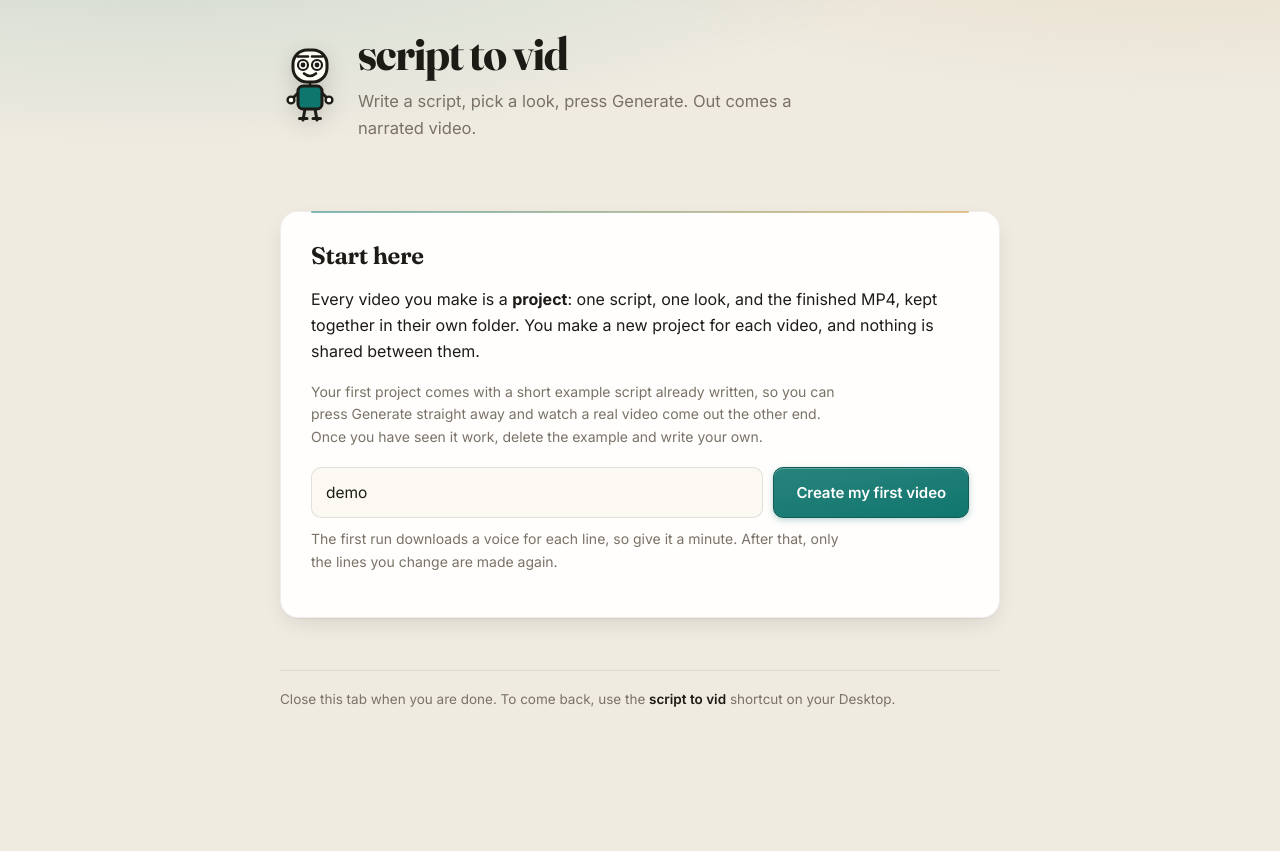
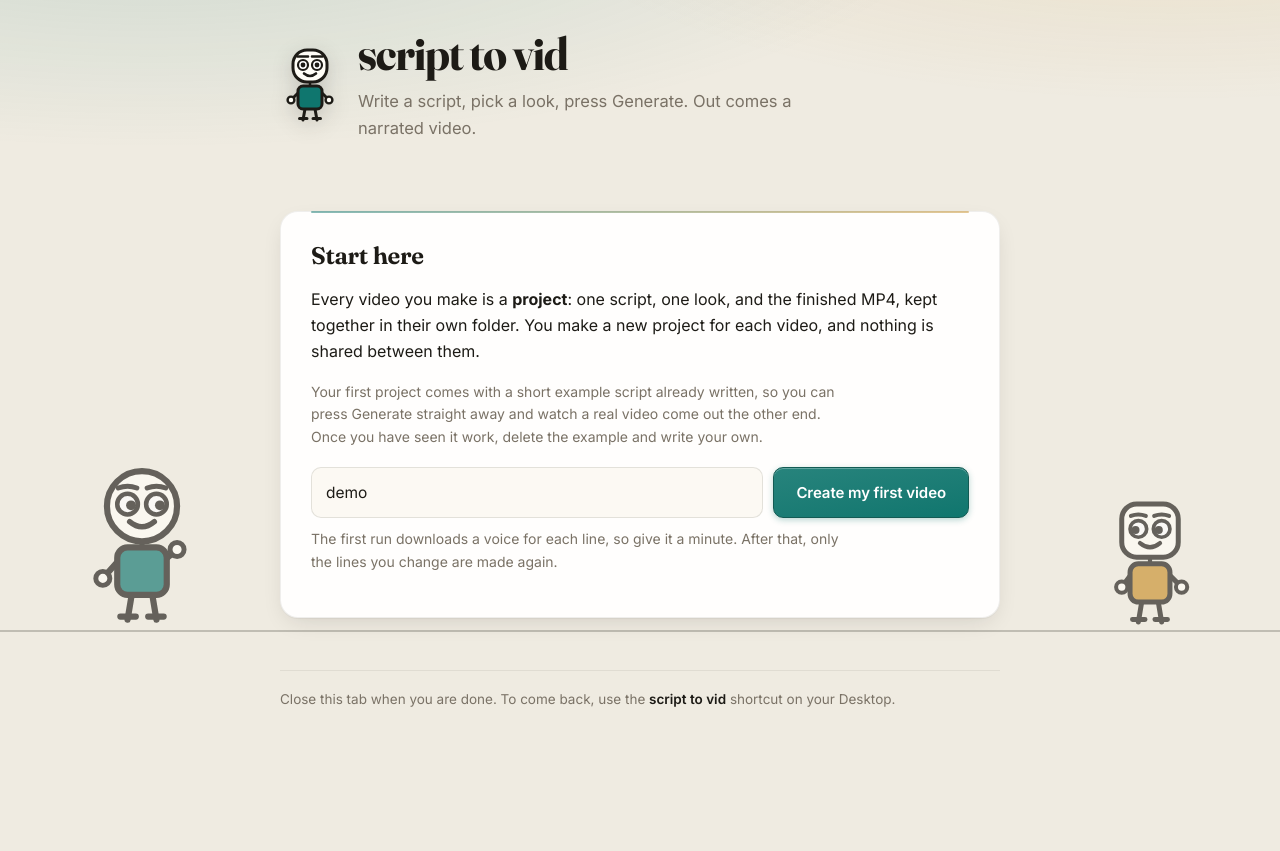
Before and after one commit to ChimaOzonwoye/script-to-vid, a FastAPI app: page / in a window 1280 px wide. Run offline with FastAPI, Linux system fonts and the light colour scheme.

Commit message:
Stand the cast in the margins
A 780px column floating in empty space reads as a document however good the
controls are. The margins are now one of the tool's own scenes: a ground
line and two of the cast, drawn in the same line art the videos use, so the
page looks like the thing it makes.

Held back by scale and position rather than by fading. At a third opacity a
heavy outline turns grey and stops looking like line art at all, which
defeats the point of putting them there. They are smaller instead, the far
one smaller still so the two read as depth on one ground, and they look
inward at the page rather than out at the reader.

No travelling across the margin. Peripheral movement is the one thing the
eye cannot ignore, and someone is trying to write in the middle of it. The
only life is a blink every eight seconds, offset between the two, on
transform alone so the compositor handles it and it costs nothing even
while a render has every core busy. Reduced motion turns it off.

It is fixed behind the page, cannot be clicked, and is not rendered at all
below the width where there are margins to put it in.

```diff
--- a/app/static/style.css
+++ b/app/static/style.css
@@ -113,6 +113,53 @@ main {
   max-width: 780px;
   margin: 0 auto;
   padding: var(--s4) var(--s4) 140px;
+}
+
+/* ---------- the margins as a scene ---------- */
+/* Set dressing only: fixed, behind the page, never clickable, and gone on
+   any screen narrow enough that there are no margins to put it in. */
+.stage {
+  position: fixed;
+  inset: 0;
+  z-index: 0;
+  pointer-events: none;
+  display: none;
+}
+.stage-ground {
+  position: absolute;
+  left: 0;
+  right: 0;
+  bottom: 168px;
+  border-top: 2px solid color-mix(in srgb, var(--ink) 22%, transparent);
+}
+/* Full strength line, held back by scale and position rather than by fading.
+   Washed out, a heavy outline turns grey and stops looking like the line art
+   the videos are drawn in, which is the whole point of them being here. */
+.stage-figure {
+  position: absolute;
+  bottom: 168px;
+  opacity: .66;
+}
+.stage-left { width: 124px; height: 165px; }
+.stage-right { width: 100px; height: 133px; }
+/* clear of the 780px column at the width this turns on, and off the very
+   edge of the screen so nobody reads them as cut off */
+.stage-left { left: max(28px, calc(50% - 560px)); }
+.stage-right { right: max(28px, calc(50% - 560px)); }
+
+.stage-lids circle {
+  transform-box: fill-box;
+  transform-origin: center;
+  transform: scaleY(0);
+  animation: blink 8s var(--blink-delay, 0s) infinite;
+}
+@keyframes blink {
+  0%, 93%, 100% { transform: scaleY(0); }
+  95%, 97%      { transform: scaleY(1); }
+}
+
+@media (min-width: 1240px) {
+  .stage { display: block; }
 }
 
 /* ---------- app bar ---------- */
--- /dev/null
+++ b/app/templates/_stage.html
@@ -0,0 +1,59 @@
+{# The margins as one of the tool's own scenes.
+
+   The page is a 780px column, so on a wide screen it floats in empty space
+   and reads as a document. Standing two of the cast in that space, drawn in
+   the same line art the videos use, makes the page look like the thing it
+   makes. It is set dressing: fixed, behind everything, and it cannot be
+   clicked. Below the width where the gutters exist it is not rendered at all.
+
+   The only movement is a blink, on transform alone so the compositor
+   handles it and it stays free even while a render has every core busy.
+   Anything travelling across the margin would pull the eye off the script. #}
+<div class="stage" aria-hidden="true">
+  <div class="stage-ground"></div>
+  {# they look inward, at the page, so the eye is led to the content rather
+     than out into the margin. Different sizes read as depth on one ground. #}
+  {% for side, head, shirt, delay, look in [
+       ('left',  'round',  'var(--accent)',  '0s',   1.7),
+       ('right', 'square', 'var(--accent2)', '3.4s', -1.7)] %}
+  <svg class="stage-figure stage-{{ side }}" viewBox="0 0 60 80"
+       style="--blink-delay: {{ delay }}">
+    <g fill="none" stroke="var(--ink)" stroke-width="3"
+       stroke-linecap="round" stroke-linejoin="round">
+      <path d="M25 62 L23 74 M35 62 L37 74" />
+      <path d="M19.5 72.5 H27 M33 72.5 H40.5" />
+      {% if side == 'left' %}
+      <path d="M19 45 L11 54 M41 45 L47 40" />
+      {% else %}
+      <path d="M19 45 L13 53 M41 45 L49 53" />
+      {% endif %}
+      <path d="M30 34 V40" stroke-width="2.5" />
+      <rect x="18" y="39" width="24" height="23" rx="5" fill="{{ shirt }}" />
+      {% if side == 'left' %}
+      <circle cx="11" cy="54" r="3.4" fill="var(--skin)" stroke-width="2.4" />
+      <circle cx="47" cy="40" r="3.4" fill="var(--skin)" stroke-width="2.4" />
+      {% else %}
+      <circle cx="13" cy="53" r="3.4" fill="var(--skin)" stroke-width="2.4" />
+      <circle cx="49" cy="53" r="3.4" fill="var(--skin)" stroke-width="2.4" />
+      {% endif %}
+      {% if head == 'round' %}
+      <circle cx="30" cy="19" r="17" fill="var(--skin)" />
+      {% else %}
+      <rect x="13" y="3" width="34" height="32" rx="9" fill="var(--skin)" />
+      {% endif %}
+      <circle cx="23" cy="18" r="5" fill="#ffffff" stroke-width="2.2" />
+      <circle cx="37" cy="18" r="5" fill="#ffffff" stroke-width="2.2" />
+      <path d="M18.5 10.2 Q23 8.4 27.5 10.2 M32.5 10.2 Q37 8.4 41.5 10.2"
+            stroke-width="2.4" />
+      <path d="M24 26.5 Q30 31.5 36 26.5" stroke-width="2.6" />
+    </g>
+    <circle cx="{{ 23 + look }}" cy="18.6" r="2.4" fill="var(--ink)" />
+    <circle cx="{{ 37 + look }}" cy="18.6" r="2.4" fill="var(--ink)" />
+    {# the lids sit shut and open, so a blink costs one transform #}
+    <g class="stage-lids">
+      <circle cx="23" cy="18" r="6.1" fill="var(--skin)" />
+      <circle cx="37" cy="18" r="6.1" fill="var(--skin)" />
+    </g>
+  </svg>
+  {% endfor %}
+</div>
--- a/app/templates/index.html
+++ b/app/templates/index.html
@@ -16,6 +16,7 @@
 </style>
 </head>
 <body>
+{% include "_stage.html" %}
 <main>
   <header class="masthead">
     {% include "_mark.html" %}
--- a/app/templates/project.html
+++ b/app/templates/project.html
@@ -16,6 +16,7 @@
 </style>
 </head>
 <body>
+{% include "_stage.html" %}
 <header class="appbar">
   <div class="appbar-in">
     <a class="backbtn" href="/">
```
Also changed, not shown: tests/e2e/test_flow.py (+34 -0 lines).
